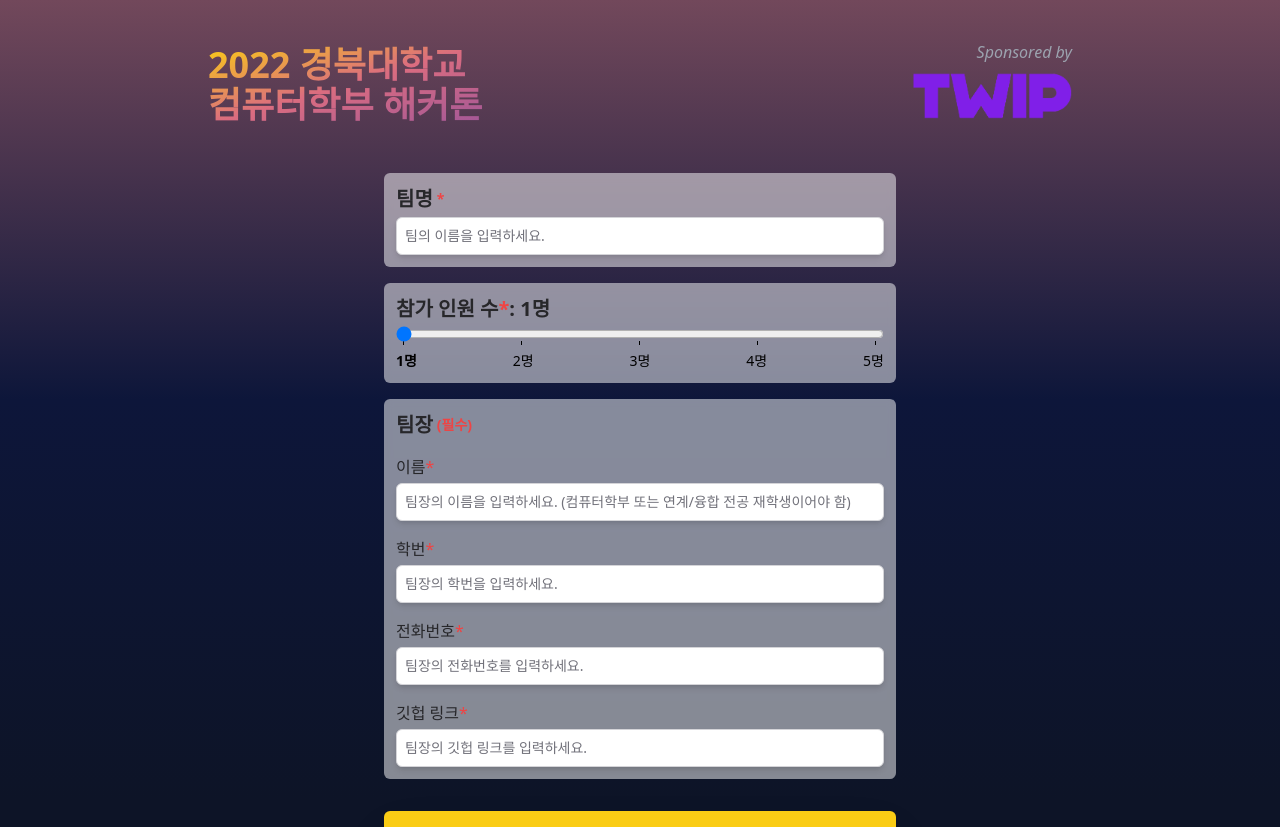
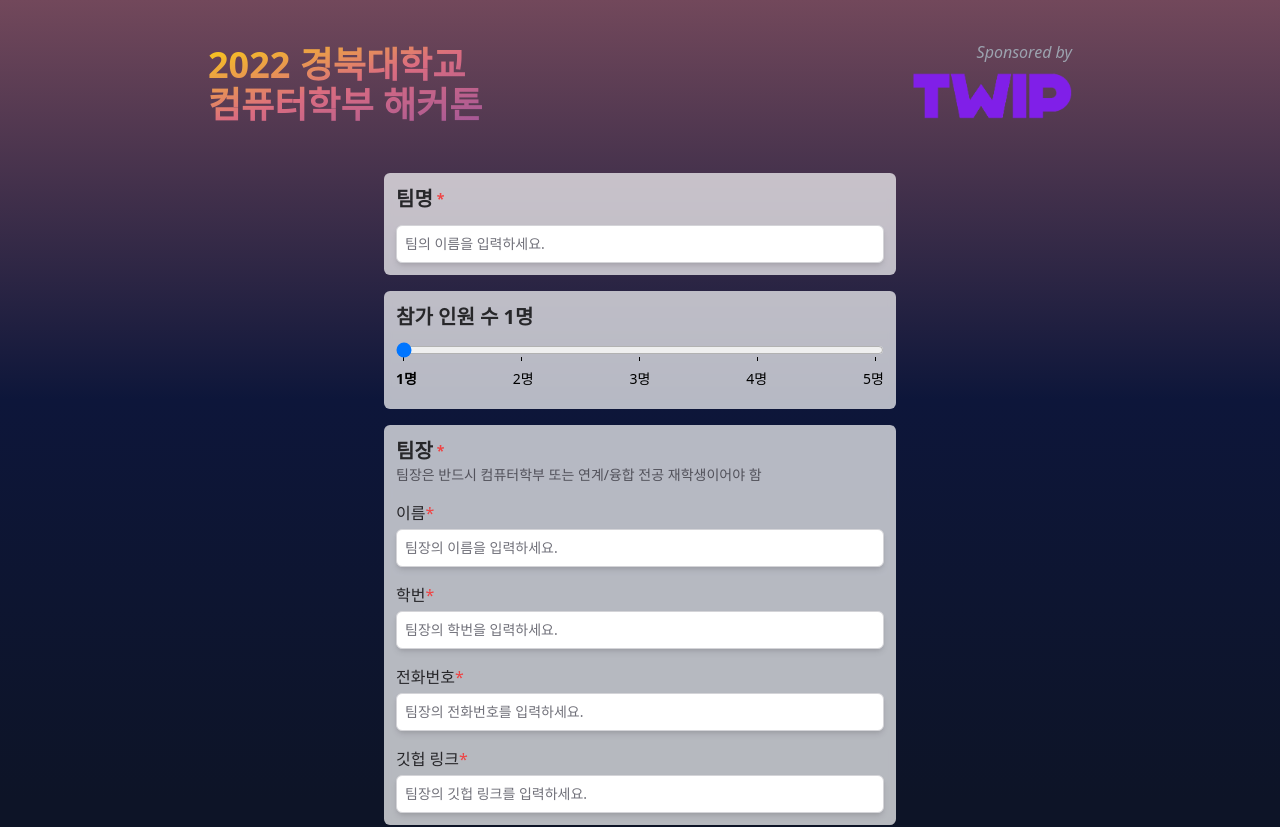
Before and after one commit to chaejunlee/cse-hackathon, a Next.js app: page /apply in a window 1280 px wide. Shown: the top 827 px of the page. Built offline with nearby package versions, Linux system fonts and the light colour scheme.

Commit message:
Added: post request to apply

```diff
--- a/src/components/header.tsx
+++ b/src/components/header.tsx
@@ -6,24 +6,29 @@ const Header = () => {
     <>
       <header className="flex flex-row max-w-4xl px-4 pt-4 mx-auto md:pt-10 md:items-end md:flex-row">
         <h1 className="text-2xl font-bold sm:text-4xl grow">
-          <div className="bg-gradient-to-br text-transparent w-fit bg-clip-text from-yellow-400 via-[rgb(218,108,128)] to-[rgb(162,87,152)]">
-            2022 경북대학교
-            <br />
-            컴퓨터학부 해커톤
-          </div>
+          <Link href={"/"}>
+            <a>
+              <h1 className="bg-clip-text text-transparent bg-gradient-to-br w-fit from-yellow-400 via-[rgb(218,108,128)] to-[rgb(162,87,152)] cursor-pointer hover:scale-105 transition-all duration-300 ease-out hover:drop-shadow-xl">
+                <p>2022 경북대학교</p>
+                <p>컴퓨터학부 해커톤</p>
+              </h1>
+            </a>
+          </Link>
         </h1>
         <div className="flex flex-col justify-end gap-2 w-fit">
           <i className="self-end text-xs text-gray-400 md:text-base">
             Sponsored by
           </i>
           <Link href="https://twip.kr/">
-            <a className="w-24 overflow-hidden md:w-40">
+            <a className="w-24 md:w-40">
+              <div className="transition-all duration-300 ease-out hover:scale-105 hover:drop-shadow-xl">
                 <Image
                   src="/twip.png"
                   alt="twip logo"
                   width="170px"
                   height="50px"
                 />
+              </div>
             </a>
           </Link>
         </div>
--- a/src/pages/apply.tsx
+++ b/src/pages/apply.tsx
@@ -4,6 +4,7 @@ import { SubmitHandler, useForm, UseFormRegister } from "react-hook-form";
 import { useState } from "react";
 import clsx from "clsx";
 import { useAutoAnimate } from "@formkit/auto-animate/react";
+import axios from "axios";
 
 interface memberProps {
   name: string;
@@ -15,10 +16,10 @@ interface memberProps {
 interface formProps {
   teamName: string;
   leader: memberProps;
-  member1: memberProps;
-  member2: memberProps;
-  member3: memberProps;
-  member4: memberProps;
+  member1?: memberProps;
+  member2?: memberProps;
+  member3?: memberProps;
+  member4?: memberProps;
 }
 
 const TeammateForm = ({
@@ -30,7 +31,7 @@ const TeammateForm = ({
 }): JSX.Element => {
   return (
     <>
-      <div className="flex flex-col gap-4 px-3 py-3 rounded-md bg-white/50 backdrop-blur-sm">
+      <div className="flex flex-col gap-4 px-3 py-3 rounded-md bg-white/70 backdrop-blur-sm">
         <div>
           <h3 className="flex items-center gap-1 text-xl font-semibold text-zinc-800">
             팀원 {numOfTeammates}
@@ -44,28 +45,28 @@ const TeammateForm = ({
             <input
               placeholder="팀원의 이름을 입력하세요."
               className="block w-full p-2 mt-1 border rounded-md shadow-md placeholder:text-zinc-500 outline-0 border-zinc-300 focus:ring-2 focus:ring-amber-400 focus:border-amber-400 sm:text-sm"
-              {...register("member1.name")}
+              {...register("member1.name", { required: true })}
             />
           )}
           {numOfTeammates === 2 && (
             <input
               placeholder="팀원의 이름을 입력하세요."
               className="block w-full p-2 mt-1 border rounded-md shadow-md placeholder:text-zinc-500 outline-0 border-zinc-300 focus:ring-2 focus:ring-amber-400 focus:border-amber-400 sm:text-sm"
-              {...register("member2.name")}
+              {...register("member2.name", { required: true })}
             />
           )}
           {numOfTeammates === 3 && (
             <input
               placeholder="팀원의 이름을 입력하세요."
               className="block w-full p-2 mt-1 border rounded-md shadow-md placeholder:text-zinc-500 outline-0 border-zinc-300 focus:ring-2 focus:ring-amber-400 focus:border-amber-400 sm:text-sm"
-              {...register("member3.name")}
+              {...register("member3.name", { required: true })}
             />
           )}
           {numOfTeammates === 4 && (
             <input
               placeholder="팀원의 이름을 입력하세요."
               className="block w-full p-2 mt-1 border rounded-md shadow-md placeholder:text-zinc-500 outline-0 border-zinc-300 focus:ring-2 focus:ring-amber-400 focus:border-amber-400 sm:text-sm"
-              {...register("member4.name")}
+              {...register("member4.name", { required: true })}
             />
           )}
         </div>
@@ -78,28 +79,28 @@ const TeammateForm = ({
             <input
               placeholder="팀장의 학번을 입력하세요."
               className="block w-full p-2 mt-1 border rounded-md shadow-md placeholder:text-zinc-500 outline-0 border-zinc-300 focus:ring-2 focus:ring-amber-400 focus:border-amber-400 sm:text-sm"
-              {...register("member1.student_number")}
+              {...register("member1.student_number", { required: true })}
             />
           )}
           {numOfTeammates === 2 && (
             <input
               placeholder="팀장의 학번을 입력하세요."
               className="block w-full p-2 mt-1 border rounded-md shadow-md placeholder:text-zinc-500 outline-0 border-zinc-300 focus:ring-2 focus:ring-amber-400 focus:border-amber-400 sm:text-sm"
-              {...register("member2.student_number")}
+              {...register("member2.student_number", { required: true })}
             />
           )}
           {numOfTeammates === 3 && (
             <input
               placeholder="팀장의 학번을 입력하세요."
               className="block w-full p-2 mt-1 border rounded-md shadow-md placeholder:text-zinc-500 outline-0 border-zinc-300 focus:ring-2 focus:ring-amber-400 focus:border-amber-400 sm:text-sm"
-              {...register("member3.student_number")}
+              {...register("member3.student_number", { required: true })}
             />
           )}
           {numOfTeammates === 4 && (
             <input
               placeholder="팀장의 학번을 입력하세요."
               className="block w-full p-2 mt-1 border rounded-md shadow-md placeholder:text-zinc-500 outline-0 border-zinc-300 focus:ring-2 focus:ring-amber-400 focus:border-amber-400 sm:text-sm"
-              {...register("member4.student_number")}
+              {...register("member4.student_number", { required: true })}
             />
           )}
         </div>
@@ -112,7 +113,27 @@ const Apply = () => {
   const { register, handleSubmit } = useForm<formProps>({ mode: "onSubmit" });
   const [numOfTeammates, setNumOfTeammates] = useState<number>(1);
   const [animateRef] = useAutoAnimate<HTMLDivElement>();
-  const onSubmit: SubmitHandler<formProps> = (data) => console.log(data);
+  const onSubmit: SubmitHandler<formProps> = (data) => {
+    const formattedData = {
+      team: data.teamName,
+      member: [
+        {
+          name: data.leader.name,
+          student_number: data.leader.student_number,
+          phone_number: data.leader.phone_number,
+          // github: data.leader.github,
+        },
+        { ...data?.member1 },
+        { ...data?.member2 },
+        { ...data?.member3 },
+        { ...data?.member4 },
+      ].filter((_, index) => index <= numOfTeammates - 1),
+    };
+    console.log(formattedData);
+    axios.post("/api/apply", formattedData).then((res) => {
+      console.log(res);
+    });
+  };
   return (
     <>
       <Head>
@@ -131,8 +152,7 @@ const Apply = () => {
           className="flex flex-col w-full max-w-lg gap-4"
           onSubmit={handleSubmit(onSubmit)}
         >
-          <div className="flex flex-col gap-4 px-3 py-3 rounded-md bg-white/50 backdrop-blur-sm">
-            <div>
+          <div className="flex flex-col gap-2 px-3 py-3 rounded-md bg-white/70 backdrop-blur-sm">
             <label htmlFor="teamName">
               <h3 className="flex items-center gap-1 text-xl font-semibold text-zinc-800">
                 팀명<span className="text-sm text-red-500">*</span>
@@ -141,18 +161,15 @@ const Apply = () => {
             <input
               placeholder="팀의 이름을 입력하세요."
               className="block w-full p-2 mt-1 border rounded-md shadow-md placeholder:text-zinc-500 outline-0 border-zinc-300 focus:ring-2 focus:ring-amber-400 focus:border-amber-400 sm:text-sm"
-                {...register("teamName")}
+              {...register("teamName", { required: true })}
             />
           </div>
-          </div>
-          <div className="flex flex-col gap-4 px-3 py-3 rounded-md bg-white/50 backdrop-blur-sm">
-            <div>
+          <div className="flex flex-col gap-2 px-3 py-3 rounded-md bg-white/70 backdrop-blur-sm">
             <label
               htmlFor="teamName"
               className="text-xl font-semibold text-zinc-800"
             >
-                참가 인원 수<span className="text-red-500">*</span>:{" "}
-                <b>{numOfTeammates}명</b>
+              참가 인원 수 <b>{numOfTeammates}명</b>
             </label>
             <input
               onChange={(e) => {
@@ -173,32 +190,32 @@ const Apply = () => {
               <option value="5" label="5명"></option>
             </datalist>
             <div className="flex justify-between text-sm">
-                <p className={clsx(numOfTeammates === 1 && "font-bold ")}>
-                  1명
-                </p>
+              <p className={clsx(numOfTeammates === 1 && "font-bold ")}>1명</p>
               <p>2명</p>
               <p>3명</p>
               <p>4명</p>
               <p>5명</p>
             </div>
             <p className="text-xl"></p>
-            </div>{" "}
           </div>
 
-          <div className="flex flex-col gap-4 px-3 py-3 rounded-md bg-white/50 backdrop-blur-sm">
+          <div className="flex flex-col gap-4 px-3 py-3 rounded-md bg-white/70 backdrop-blur-sm">
             <div>
               <h3 className="flex items-center gap-1 text-xl font-semibold text-zinc-800">
-                팀장<span className="text-sm text-red-500">(필수)</span>
+                팀장<span className="text-sm text-red-500">*</span>
               </h3>
+              <p className="text-sm text-zinc-600">
+                팀장은 반드시 컴퓨터학부 또는 연계/융합 전공 재학생이어야 함
+              </p>
             </div>
             <div>
               <label htmlFor="teamName" className="text-zinc-800">
                 이름<span className="text-red-500">*</span>
               </label>
               <input
-                placeholder="팀장의 이름을 입력하세요. (컴퓨터학부 또는 연계/융합 전공 재학생이어야 함)"
+                placeholder="팀장의 이름을 입력하세요."
                 className="block w-full p-2 mt-1 border rounded-md shadow-md placeholder:text-zinc-500 outline-0 border-zinc-300 focus:ring-2 focus:ring-amber-400 focus:border-amber-400 sm:text-sm"
-                {...register("leader.name")}
+                {...register("leader.name", { required: true })}
               />
             </div>
 
@@ -209,7 +226,7 @@ const Apply = () => {
               <input
                 placeholder="팀장의 학번을 입력하세요."
                 className="block w-full p-2 mt-1 border rounded-md shadow-md placeholder:text-zinc-500 outline-0 border-zinc-300 focus:ring-2 focus:ring-amber-400 focus:border-amber-400 sm:text-sm"
-                {...register("leader.student_number")}
+                {...register("leader.student_number", { required: true })}
               />
             </div>
 
@@ -220,7 +237,7 @@ const Apply = () => {
               <input
                 placeholder="팀장의 전화번호를 입력하세요."
                 className="block w-full p-2 mt-1 border rounded-md shadow-md placeholder:text-zinc-500 outline-0 border-zinc-300 focus:ring-2 focus:ring-amber-400 focus:border-amber-400 sm:text-sm"
-                {...register("leader.phone_number")}
+                {...register("leader.phone_number", { required: true })}
               />
             </div>
 
@@ -231,7 +248,7 @@ const Apply = () => {
               <input
                 placeholder="팀장의 깃헙 링크를 입력하세요."
                 className="block w-full p-2 mt-1 border rounded-md shadow-md placeholder:text-zinc-500 outline-0 border-zinc-300 focus:ring-2 focus:ring-amber-400 focus:border-amber-400 sm:text-sm"
-                {...register("leader.github")}
+                {...register("leader.github", { required: true })}
               />
             </div>
           </div>
--- a/src/pages/index.tsx
+++ b/src/pages/index.tsx
@@ -88,15 +88,11 @@ function ApplyButton(): JSX.Element {
 }
 
 const Home: NextPage = () => {
-  const { isLoading, error, data } = useQuery<teamDataProps>(["getData"], () =>
+  const { isLoading, data } = useQuery<teamDataProps>(["getData"], () =>
     axios.get("api/status").then((res) => {
       return res.data;
     })
   );
-
-  if (error) {
-    return <div>에러가 발생했습니다.</div>;
-  }
 
   return (
     <>
@@ -151,7 +147,7 @@ const Home: NextPage = () => {
             <div className="flex flex-col items-center justify-center gap-1 italic md:flex-row text-zinc-300">
               <p className="block md:inline w-fit">기대 상금 공식</p>
               <p className="block md:inline w-fit font-extralight">
-                (시상 팀 수, 24팀) / (지원 팀 수) * (전체 상금, 1천만원)
+                (지원 팀 수) / (시상 팀 수, 24팀) * (전체 상금, 1천만원)
               </p>
             </div>
           </div>
```
Lines whose indentation alone changed are shown as unchanged.
